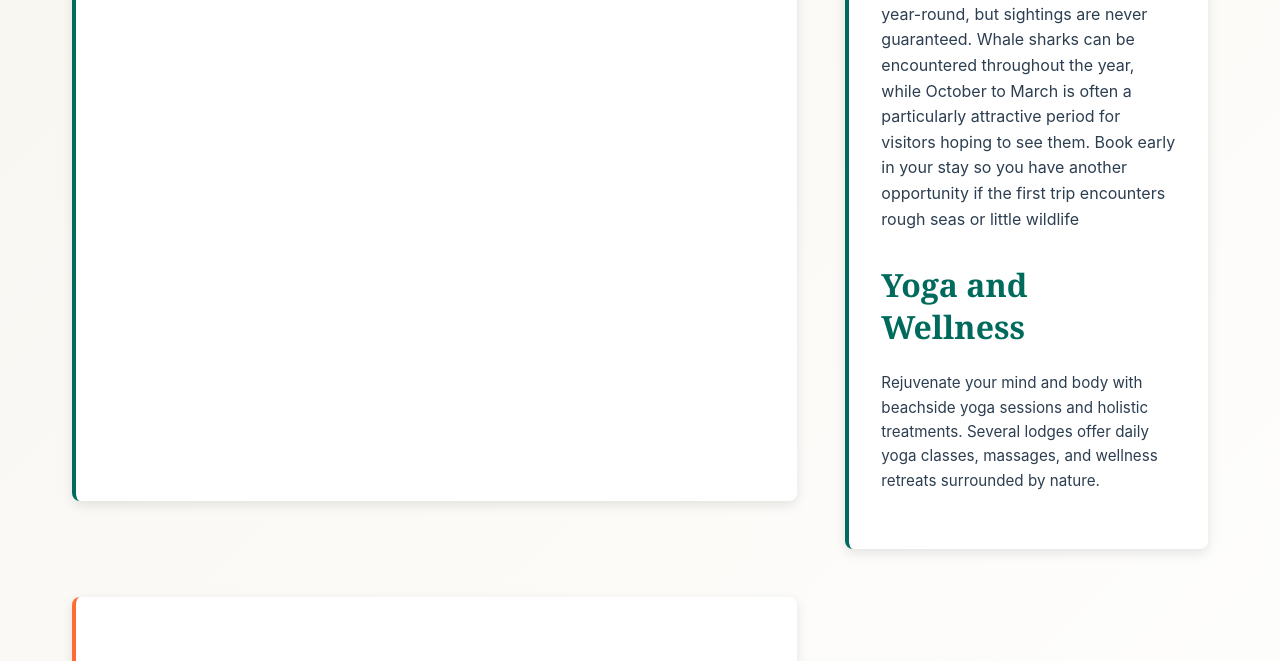
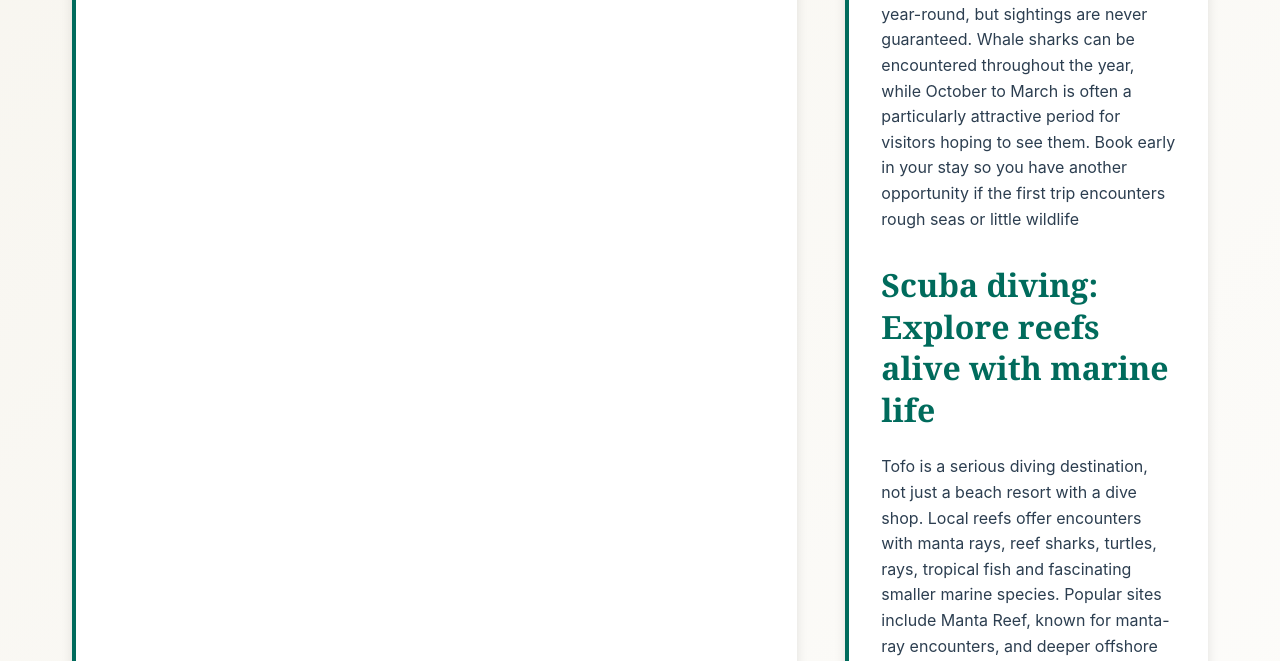
Before and after one commit to DevSpaceML/gemapp, a Flask app: page /activities in a window 1280 px wide. Shown: the part 1781-2442 px from the top of the page. Run offline with Flask 3, Linux system fonts and the light colour scheme; some libraries are stand-ins or nearby versions.

Commit message:
update scuba activities

```diff
--- a/templates/activities.html
+++ b/templates/activities.html
@@ -40,8 +40,9 @@
 		<h2>Ocean safaris: Swim alongside whale sharks</h2>
 		    Imagine slipping into the Indian Ocean beside a whale shark, the world's largest fish, as it glides through the blue water. Tofo's two-hour ocean safaris search for whale sharks, manta rays, dolphins and turtles, with snorkelling opportunities when wildlife and sea conditions allow. Tofo Scuba publishes a price of $55 per person for an ocean safari; allow roughly $55–$80 as a practical budget depending on operator and inclusions. Trips run year-round, but sightings are never guaranteed. Whale sharks can be encountered throughout the year, while October to March is often a particularly attractive period for visitors hoping to see them. Book early in your stay so you have another opportunity if the first trip encounters rough seas or little wildlife
 		<h2>
-			Yoga and Wellness
+			Scuba diving: Explore reefs alive with marine life
 		</h2>
+		    Tofo is a serious diving destination, not just a beach resort with a dive shop. Local reefs offer encounters with manta rays, reef sharks, turtles, rays, tropical fish and fascinating smaller marine species. Popular sites include Manta Reef, known for manta-ray encounters, and deeper offshore reefs suited to experienced divers. Tofo Scuba lists a standard dive at $55 with rental equipment or $50 with your own gear, a Discover Scuba experience at $110, and a full PADI Open Water certification course at $490. Certified divers should budget around $50–$70 per dive, allowing for possible surcharges and equipment extras. Diving is available throughout the year, but May to October is often favoured for cooler, drier weather and better underwater visibility; bring a thicker wetsuit for winter dives. Many offshore sites have currents and challenging boat entries, so check the conditions and required certification with your operator
 		<p>
 			Rejuvenate your mind and body with beachside yoga sessions and holistic treatments.
 			Several lodges offer daily yoga classes, massages, and wellness retreats surrounded by nature.
```
